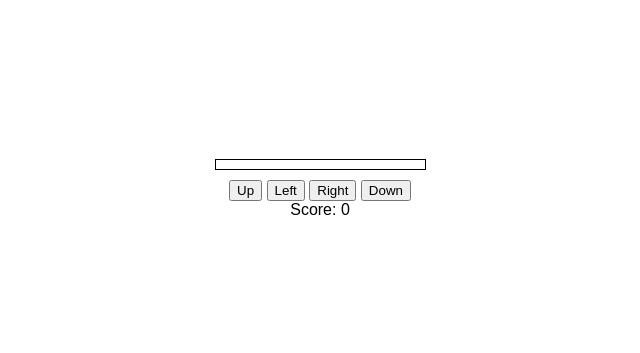
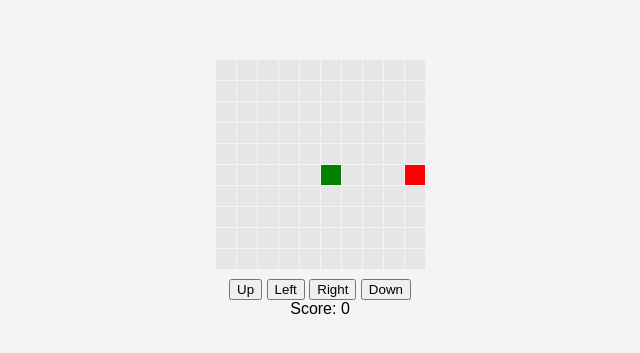
Before and after one commit to moloneship/snake-game, a plain HTML site: page index.html in a window 1280 px wide. Shown: the part 219-572 px from the top of the page, without its empty margins (320-960 px from the left). Drawn offline with Linux system fonts and the light colour scheme.

Commit message:
Update index.html

```diff
--- a/index.html
+++ b/index.html
@@ -11,13 +11,18 @@
             justify-content: center;
             align-items: center;
             height: 100vh;
+            background-color: #f4f4f4;
         }
         #grid {
             display: grid;
             grid-template-columns: repeat(10, 20px);
-            border: 1px solid black;
             gap: 1px;
             margin-bottom: 10px;
+        }
+        #grid div {
+            width: 20px;
+            height: 20px;
+            background-color: #e6e6e6;
         }
         form {
             display: flex;
```
